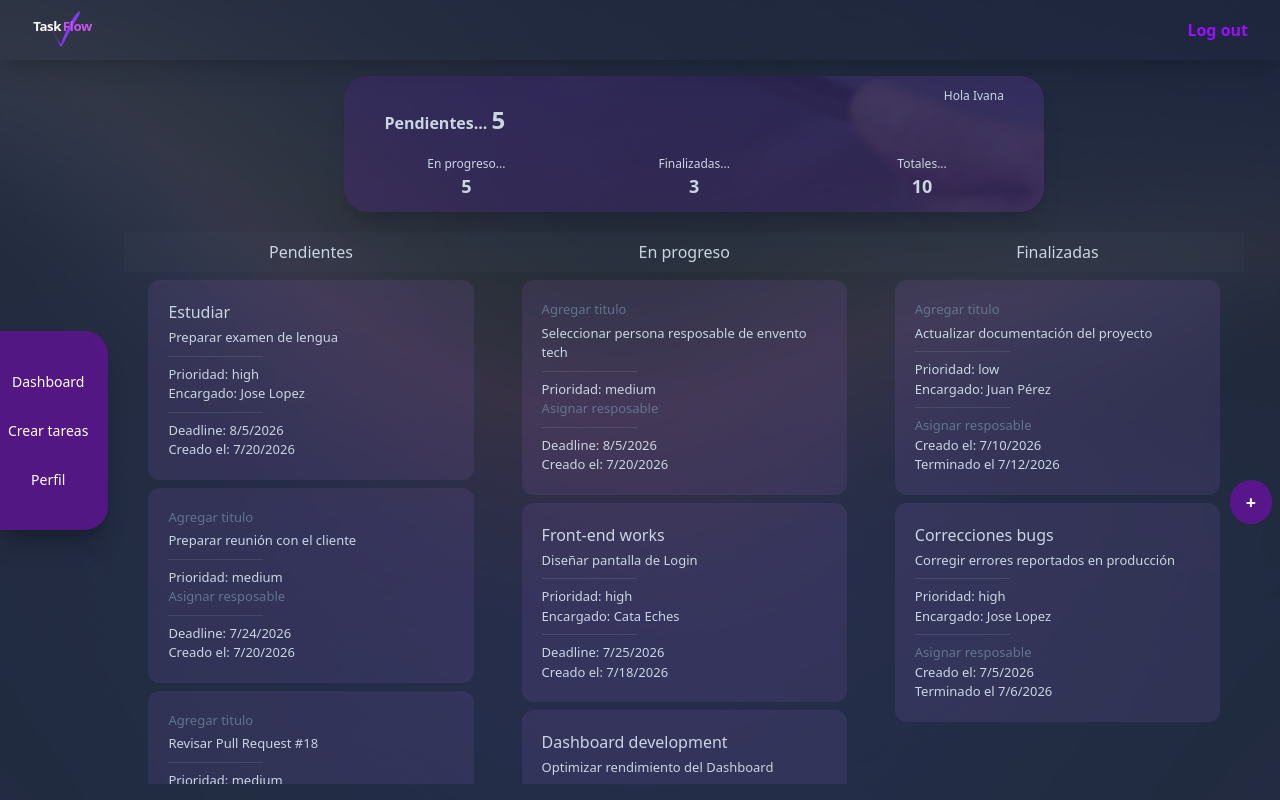
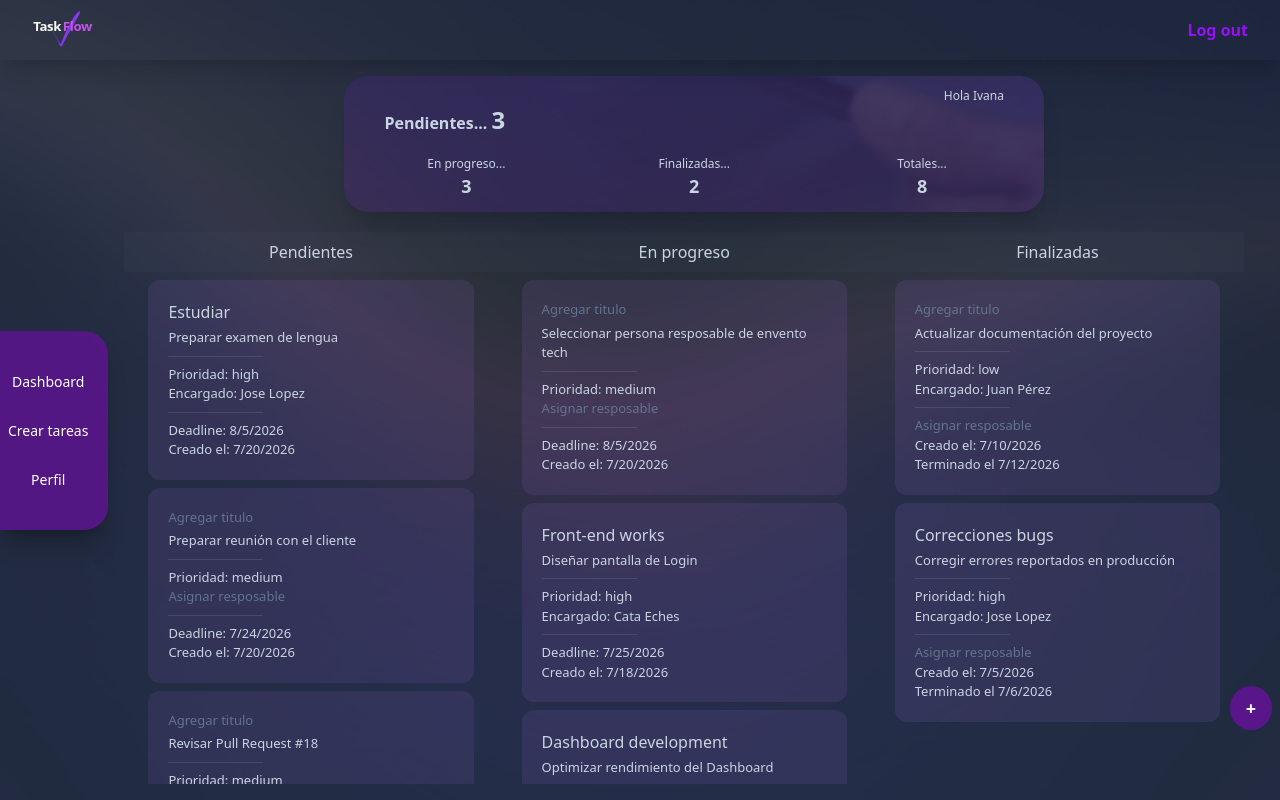
Before and after one commit to Charly66munoz/TaskFlow-Frontend, a React (Vite) app: page / in a window 1280 px wide. Built offline with nearby package versions, Linux system fonts and the light colour scheme.

Commit message:
Functionality: display actual values on the welcome screen

```diff
--- a/src/components/dashboard/AddTaskButton.tsx
+++ b/src/components/dashboard/AddTaskButton.tsx
@@ -1,6 +1,6 @@
 const AddTaskButton = () => {
     return (
-      <div className="fixed top-4/5 md:top-3/5 text-center right-1 px-4 py-2 mr-1 rounded-full font-bold text-lg bg-purple-900  text-white hover:outline-2 hover:bg-purple-950  hover:text-xl  hover:outline-purple-500">
+      <div className="fixed top-4/5 md:top-6/7 right-1 px-4 py-2 mr-1 rounded-full font-bold text-lg bg-purple-900  text-white hover:outline-2 hover:bg-purple-950 hover:outline-purple-500">
         <button className="">+</button>
       </div>
     );
--- a/src/components/dashboard/Greeting.tsx
+++ b/src/components/dashboard/Greeting.tsx
@@ -1,5 +1,9 @@
+import { tasks } from "../../mocks/tasks";
+
 const Greeting = ()=>{
-
+    const toDo = tasks.filter((task) => task.status === "toDo");
+    const inProgress = tasks.filter((task) => task.status === "inProgress");
+    const finished = tasks.filter((task) => task.status === "finished");
     return (
       <div className="shadow-xl/10 bg-purple-600/10 p-3 md:mx-25 lg:mx-55 lg: rounded-3xl w-full text-slate-300  relative ">
         <div
@@ -12,21 +16,21 @@ const Greeting = ()=>{
           <div>
             <p className="text-xs  mr-7 text-end">Hola Ivana</p>
             <h3 className="ml-7  mb-5  font-semibold">
-              Pendientes... <span className="text-2xl">5</span>
+              Pendientes... <span className="text-2xl">{toDo.length}</span>
             </h3>
           </div>
           <div className="flex gap-2 items-end text-xs">
             <div className=" basis-1/3 text-center">
               <p className="">En progreso...</p>
-              <p className="text-lg font-extrabold">5</p>
+              <p className="text-lg font-extrabold">{inProgress.length}</p>
             </div>
             <div className=" basis-1/3 text-center">
               <p className="">Finalizadas...</p>
-              <p className="text-lg font-extrabold">3</p>
+              <p className="text-lg font-extrabold">{finished.length}</p>
             </div>
             <div className=" basis-1/3 text-center">
               <p className="">Totales...</p>
-              <p className="text-lg font-extrabold">10</p>
+              <p className="text-lg font-extrabold">{tasks.length}</p>
             </div>
           </div>
         </div>
```
